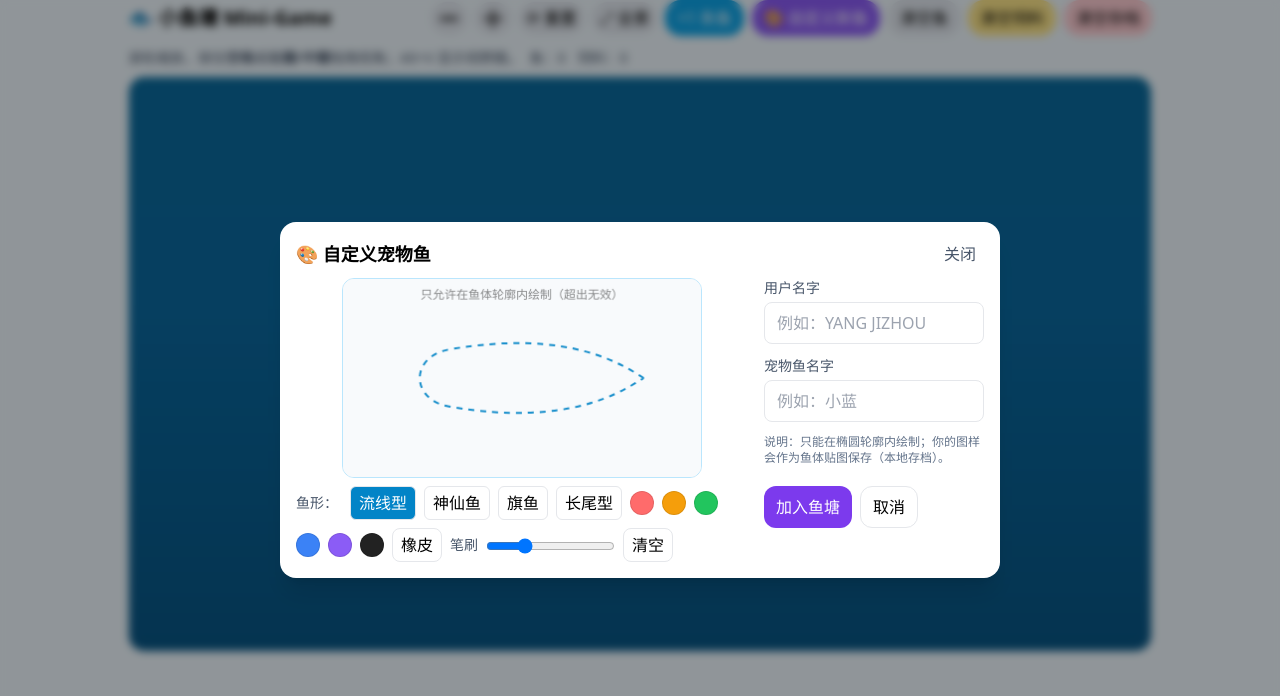
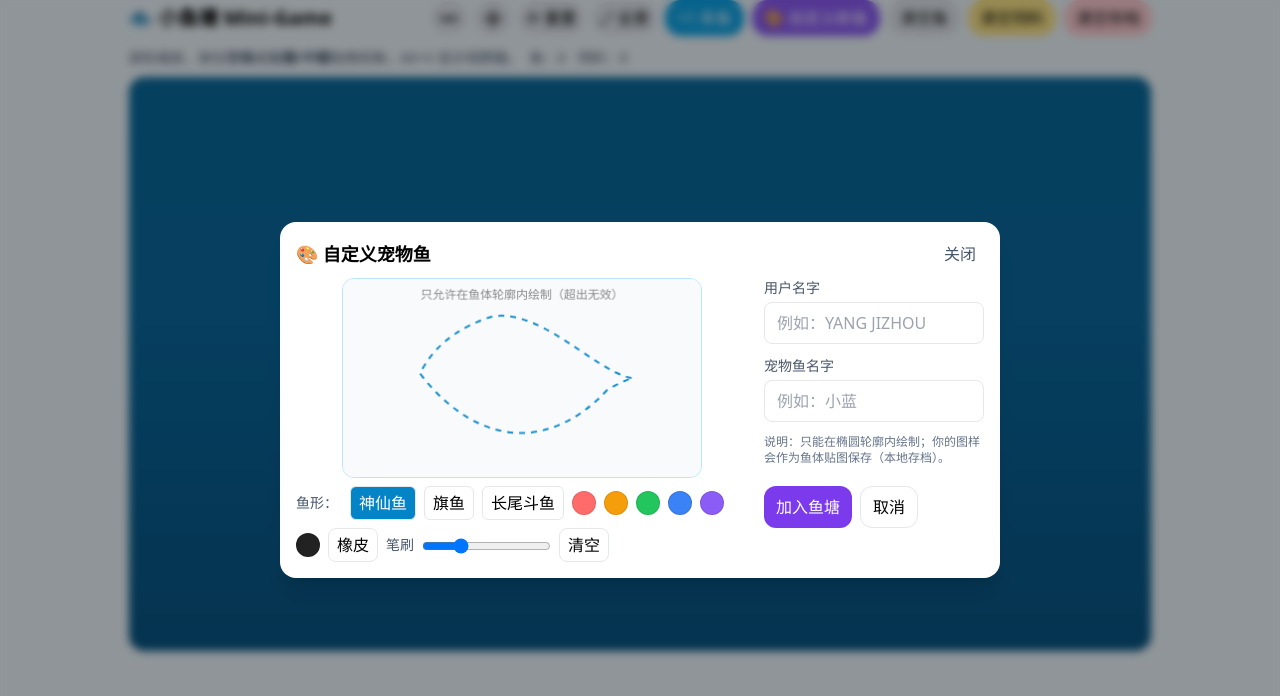
Before and after one commit to yangjizhou99/yu, a React (Vite) app: page / in a window 1280 px wide. Both pictures are taken after a click on the button "🎨 自定义新鱼". Shown: the top 696 px of the page. Built offline with nearby package versions, Linux system fonts and the light colour scheme; the HTML template or start-up script is replaced by a standard one.

Commit message:
升级到S5全轮廓绘制模式：新增神仙鱼/旗鱼/长尾斗鱼三种轮廓

```diff
--- a/src/App.tsx
+++ b/src/App.tsx
@@ -52,7 +52,7 @@ function pickFoodVariant() { const r = Math.random(); let acc = 0; for (const v
 // ====== 类型 ======
 interface Food { id: number; x: number; y: number; r: number; kind: FoodKind; growPct: number; }
 // 新增：鱼形类型
-type FishShape = "streamlined" | "angelfish" | "swordfish" | "longtail";
+type FishShape = "angelfish" | "swordfish" | "longtail";
 
 interface Fish {
   id: number; x: number; y: number; vx: number; vy: number; speed: number;
@@ -87,16 +87,14 @@ function drawStar(ctx: CanvasRenderingContext2D, spikes:number, outerR:number, i
 function beginFishBodyPath_byShape(ctx: CanvasRenderingContext2D, shape: FishShape, L: number, H: number) {
   if (shape === "angelfish") return beginFishBodyPath_angelfish(ctx, L, H);
   if (shape === "swordfish")  return beginFishBodyPath_swordfish(ctx, L, H);
-  if (shape === "longtail")   return beginFishBodyPath_longtail(ctx, L, H);
-  return beginFishBodyPath_streamlined(ctx, L, H); // 默认
+  return beginFishBodyPath_longtail(ctx, L, H); // 默认长尾
 }
 
 // —— 绝对坐标版：给面板用（无需 translate/rotate）
 function beginFishBodyPathAbs_byShape(ctx: CanvasRenderingContext2D, shape: FishShape, cx: number, cy: number, L: number, H: number) {
   if (shape === "angelfish") return beginFishBodyPathAbs_angelfish(ctx, cx, cy, L, H);
   if (shape === "swordfish")  return beginFishBodyPathAbs_swordfish(ctx, cx, cy, L, H);
-  if (shape === "longtail")   return beginFishBodyPathAbs_longtail(ctx, cx, cy, L, H);
-  return beginFishBodyPathAbs_streamlined(ctx, cx, cy, L, H);
+  return beginFishBodyPathAbs_longtail(ctx, cx, cy, L, H); // 默认长尾
 }
 
 /** —— 1) 流线型（现有基础款，略尖头、饱腹、细尾柄） —— */
@@ -291,7 +289,7 @@ export default function App(){
       setFishCount(fishRef.current.length); setFoodCount(foodRef.current.length);
       for(const f of fishRef.current){
         if(f.textureDataUrl){ const img=new Image(); img.src=f.textureDataUrl; texCacheRef.current.set(f.id,img); }
-        if(!f.shape) f.shape = "streamlined"; // 为旧存档设置默认形状
+        if(!f.shape) f.shape = "angelfish"; // 为旧存档设置默认形状
       }
     }
   },[]);
@@ -443,11 +441,11 @@ export default function App(){
         if(!f.textureDataUrl || !texCacheRef.current.get(f.id)){
           const grdBody=ctx.createLinearGradient(0,-bodyH,0,bodyH); grdBody.addColorStop(0,"rgba(255,255,255,0.9)"); grdBody.addColorStop(1,f.color);
           ctx.fillStyle=grdBody; ctx.beginPath();
-          beginFishBodyPath_byShape(ctx, f.shape ?? "streamlined", bodyLen, bodyH);   // ✅ 用曲线轮廓
+          beginFishBodyPath_byShape(ctx, f.shape ?? "angelfish", bodyLen, bodyH);   // ✅ 用曲线轮廓
           ctx.fill();
         }else{
           const img=texCacheRef.current.get(f.id)!; ctx.save(); ctx.beginPath();
-          beginFishBodyPath_byShape(ctx, f.shape ?? "streamlined", bodyLen, bodyH);   // ✅ 用曲线轮廓
+          beginFishBodyPath_byShape(ctx, f.shape ?? "angelfish", bodyLen, bodyH);   // ✅ 用曲线轮廓
           ctx.clip();
           // 将纹理等比铺到"身体外接矩形"，避免变形
           const targetW = bodyLen * 0.98;
@@ -581,8 +579,8 @@ function FishDesigner({ onCancel, onCreate }: {
   const [isEraser, setIsEraser] = useState(false);
   const [ownerName, setOwnerName] = useState("");
   const [petName, setPetName] = useState("");
-  const [shape, setShape] = useState<FishShape>("streamlined");
-  const shapeRef = useRef<FishShape>("streamlined");
+  const [shape, setShape] = useState<FishShape>("angelfish");
+  const shapeRef = useRef<FishShape>("angelfish");
   useEffect(() => { shapeRef.current = shape; }, [shape]);
 
   const CSS_W=360, CSS_H=200;
@@ -666,7 +664,7 @@ function FishDesigner({ onCancel, onCreate }: {
             <div className="mt-2 flex flex-wrap items-center gap-2">
               <span className="text-sm text-slate-600 mr-1">鱼形：</span>
               {[
-                ["streamlined","流线型"], ["angelfish","神仙鱼"], ["swordfish","旗鱼"], ["longtail","长尾型"]
+                ["angelfish","神仙鱼"], ["swordfish","旗鱼"], ["longtail","长尾斗鱼"]
               ].map(([key,label]) => (
                 <button
                   key={key}
```
Also changed, not shown: 更新日志.txt.
